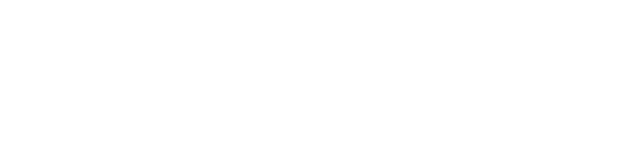
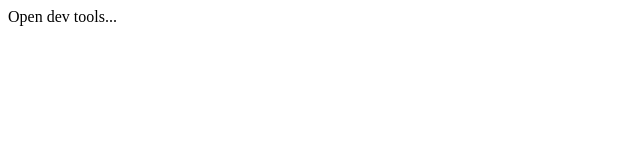
Before and after one commit to benfletcher/recursion-exercises, a plain HTML site: page index.html in a window 1280 px wide. Shown: the whole page, without its empty margins (0-640 px from the left). Drawn offline with Linux system fonts and the light colour scheme.

Commit message:
Update index.html

```diff
--- a/index.html
+++ b/index.html
@@ -5,9 +5,7 @@
     <title>Recursion Exercises</title>
   </head>
   <body>
-    <div id="result">
-
-    </div>
+    Open dev tools...
   </body>
   <footer>
     <script type="text/javascript" src="app.js"></script>
```
